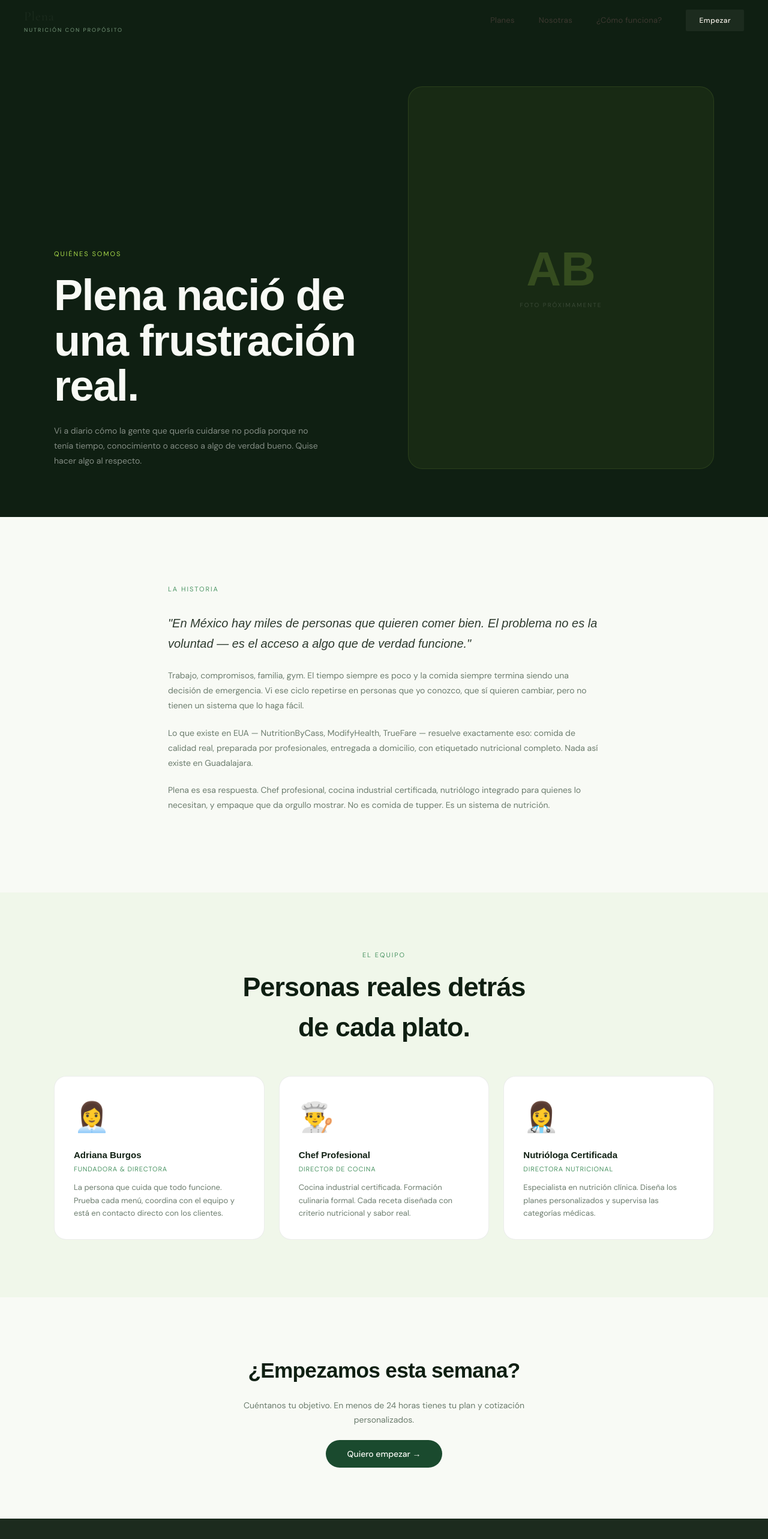
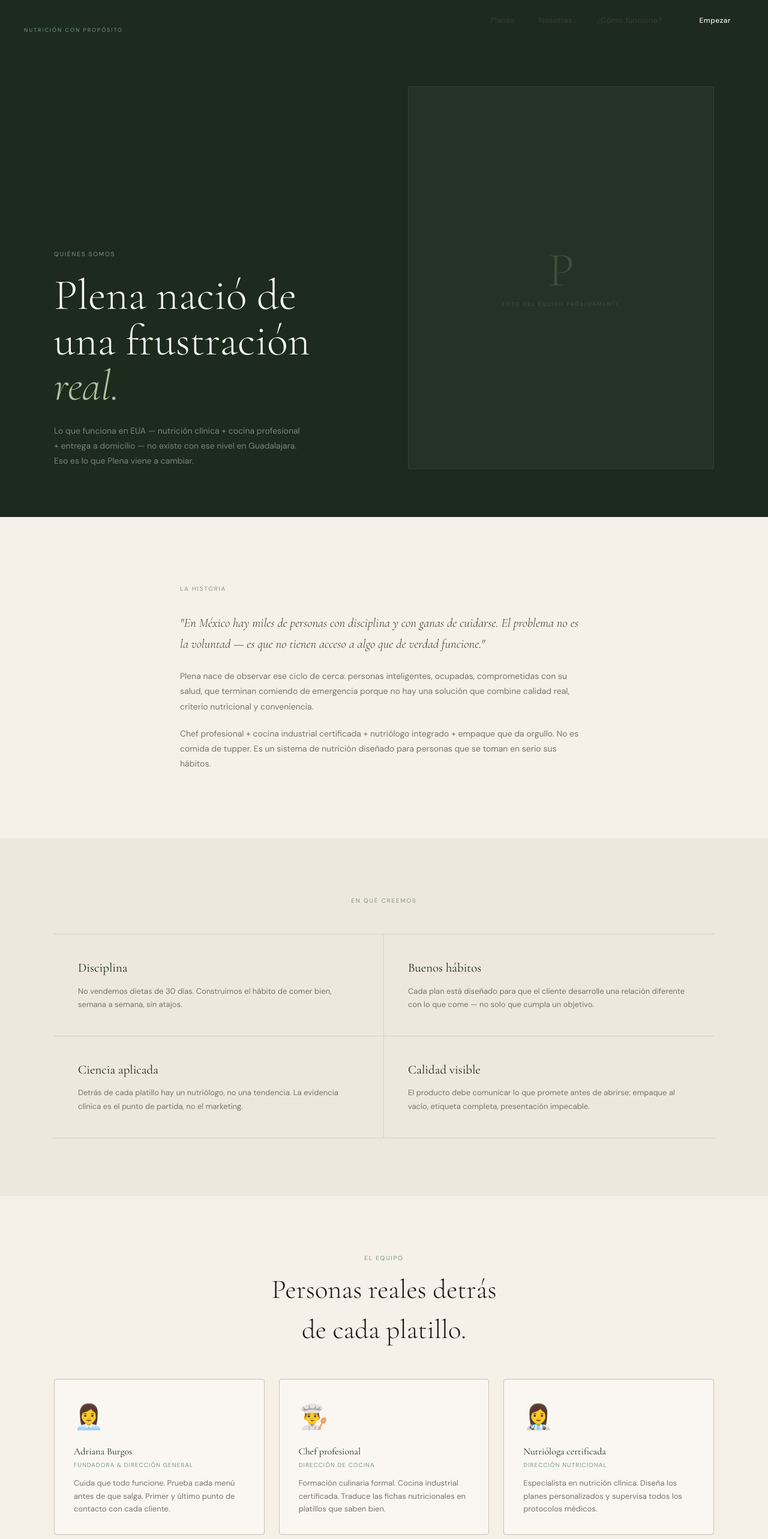
Before and after one commit to rahele95/plena, a Next.js app: page /sobre-nosotros in a window 1280 px wide. Shown: the top 2566 px of the page at 60% size. Built offline with nearby package versions, Linux system fonts and the light colour scheme.

Commit message:
redesign: permeate new palette across all pages (planes, sobre, contacto, metodologia)

```diff
--- a/app/sobre-nosotros/page.tsx
+++ b/app/sobre-nosotros/page.tsx
@@ -1,61 +1,109 @@
 "use client";
 import Link from "next/link";
+
+const C = {
+  linen:"#f5f0e8", ivory:"#faf7f2", stone:"#c8bfb0", stoneD:"#9e9385",
+  night:"#1c2b1e", nightM:"#2d4030", nightL:"#4a6350",
+  sage:"#7a9b7e", sageL:"#a8c4a0",
+  ink:"#1a1814", inkM:"#3d3830", inkS:"#7a736a",
+  rule:"rgba(26,24,20,0.1)",
+};
+const serif = "'Cormorant Garamond', Georgia, serif";
+const sans  = "'DM Sans', system-ui, sans-serif";
 
 export default function SobreNosotros() {
   return (
     <>
-      <section style={{ paddingTop:"9rem", paddingBottom:"5rem", paddingLeft:"2rem", paddingRight:"2rem", background:"#0f1f12" }}>
+      {/* Hero */}
+      <section style={{ paddingTop:"9rem", paddingBottom:"5rem", paddingLeft:"2.5rem", paddingRight:"2.5rem", background:C.night }}>
         <div style={{ maxWidth:"1100px", margin:"0 auto", display:"grid", gridTemplateColumns:"1fr 1fr", gap:"5rem", alignItems:"end" }}>
           <div>
-            <div style={{ fontFamily:"'DM Sans', sans-serif", fontSize:"11px", letterSpacing:"0.18em", textTransform:"uppercase", color:"#a8d94a", marginBottom:"1.5rem" }}>Quiénes somos</div>
-            <h1 style={{ fontFamily:"'Plus Jakarta Sans', sans-serif", fontSize:"clamp(2.8rem,6vw,4.5rem)", fontWeight:600, color:"#f8faf5", letterSpacing:"-0.02em", lineHeight:1.05, marginBottom:"1.5rem" }}>Plena nació de<br />una frustración real.</h1>
-            <p style={{ fontFamily:"'DM Sans', sans-serif", fontSize:"14px", lineHeight:1.8, color:"rgba(248,250,245,0.5)", maxWidth:"440px" }}>Vi a diario cómo la gente que quería cuidarse no podía porque no tenía tiempo, conocimiento o acceso a algo de verdad bueno. Quise hacer algo al respecto.</p>
+            <div style={{ fontFamily:sans, fontSize:"10px", letterSpacing:"0.18em", textTransform:"uppercase" as const, color:C.sage, marginBottom:"1.5rem" }}>Quiénes somos</div>
+            <h1 style={{ fontFamily:serif, fontSize:"clamp(2.8rem,6vw,4.5rem)", fontWeight:300, color:C.ivory, lineHeight:1.05, marginBottom:"1.5rem" }}>
+              Plena nació de<br />una frustración <em style={{ color:C.sageL, fontStyle:"italic" }}>real.</em>
+            </h1>
+            <p style={{ fontFamily:sans, fontSize:"14px", lineHeight:1.8, color:"rgba(245,240,232,0.45)", maxWidth:"420px" }}>
+              Lo que funciona en EUA — nutrición clínica + cocina profesional + entrega a domicilio — no existe con ese nivel en Guadalajara. Eso es lo que Plena viene a cambiar.
+            </p>
           </div>
-          <div style={{ aspectRatio:"4/5", background:"rgba(168,217,74,0.06)", border:"0.5px solid rgba(168,217,74,0.12)", borderRadius:"24px", display:"flex", alignItems:"center", justifyContent:"center" }}>
-            <div style={{ textAlign:"center" }}>
-              <div style={{ fontFamily:"'Plus Jakarta Sans', sans-serif", fontSize:"5rem", fontWeight:600, color:"rgba(168,217,74,0.2)", lineHeight:1 }}>AB</div>
-              <div style={{ fontFamily:"'DM Sans', sans-serif", fontSize:"10px", letterSpacing:"0.2em", textTransform:"uppercase", color:"rgba(248,250,245,0.15)", marginTop:"12px" }}>Foto próximamente</div>
+          <div style={{ aspectRatio:"4/5", background:"rgba(245,240,232,0.04)", border:"0.5px solid rgba(245,240,232,0.08)", borderRadius:"4px", display:"flex", alignItems:"center", justifyContent:"center" }}>
+            <div style={{ textAlign:"center" as const }}>
+              <div style={{ fontFamily:serif, fontSize:"5rem", fontWeight:300, color:"rgba(168,196,160,0.2)", lineHeight:1 }}>P</div>
+              <div style={{ fontFamily:sans, fontSize:"9px", letterSpacing:"0.2em", textTransform:"uppercase" as const, color:"rgba(245,240,232,0.15)", marginTop:"10px" }}>Foto del equipo próximamente</div>
             </div>
           </div>
         </div>
         <style>{`@media(max-width:768px){section:first-of-type>div{grid-template-columns:1fr!important}}`}</style>
       </section>
 
-      <section style={{ padding:"7rem 2rem", background:"#f8faf5" }}>
-        <div style={{ maxWidth:"720px", margin:"0 auto" }}>
-          <div style={{ fontFamily:"'DM Sans', sans-serif", fontSize:"11px", letterSpacing:"0.18em", textTransform:"uppercase", color:"#4a9463", marginBottom:"2rem" }}>La historia</div>
-          <p style={{ fontFamily:"'Plus Jakarta Sans', sans-serif", fontSize:"1.25rem", fontStyle:"italic", color:"#2d3a2e", lineHeight:1.7, marginBottom:"1.5rem" }}>"En México hay miles de personas que quieren comer bien. El problema no es la voluntad — es el acceso a algo que de verdad funcione."</p>
-          {["Trabajo, compromisos, familia, gym. El tiempo siempre es poco y la comida siempre termina siendo una decisión de emergencia. Vi ese ciclo repetirse en personas que yo conozco, que sí quieren cambiar, pero no tienen un sistema que lo haga fácil.", "Lo que existe en EUA — NutritionByCass, ModifyHealth, TrueFare — resuelve exactamente eso: comida de calidad real, preparada por profesionales, entregada a domicilio, con etiquetado nutricional completo. Nada así existe en Guadalajara.", "Plena es esa respuesta. Chef profesional, cocina industrial certificada, nutriólogo integrado para quienes lo necesitan, y empaque que da orgullo mostrar. No es comida de tupper. Es un sistema de nutrición."].map((p,i)=>(
-            <p key={i} style={{ fontFamily:"'DM Sans', sans-serif", fontSize:"14px", lineHeight:1.8, color:"#6b7c6d", marginBottom:"1.25rem" }}>{p}</p>
-          ))}
+      {/* Historia */}
+      <section style={{ padding:"7rem 2.5rem", background:C.linen }}>
+        <div style={{ maxWidth:"680px", margin:"0 auto" }}>
+          <div style={{ fontFamily:sans, fontSize:"10px", letterSpacing:"0.18em", textTransform:"uppercase" as const, color:C.sage, marginBottom:"2rem" }}>La historia</div>
+          <p style={{ fontFamily:serif, fontSize:"1.3rem", fontWeight:300, fontStyle:"italic", color:C.inkM, lineHeight:1.7, marginBottom:"1.5rem" }}>
+            "En México hay miles de personas con disciplina y con ganas de cuidarse. El problema no es la voluntad — es que no tienen acceso a algo que de verdad funcione."
+          </p>
+          <p style={{ fontFamily:sans, fontSize:"14px", lineHeight:1.8, color:C.inkS, marginBottom:"1.25rem" }}>
+            Plena nace de observar ese ciclo de cerca: personas inteligentes, ocupadas, comprometidas con su salud, que terminan comiendo de emergencia porque no hay una solución que combine calidad real, criterio nutricional y conveniencia.
+          </p>
+          <p style={{ fontFamily:sans, fontSize:"14px", lineHeight:1.8, color:C.inkS }}>
+            Chef profesional + cocina industrial certificada + nutriólogo integrado + empaque que da orgullo. No es comida de tupper. Es un sistema de nutrición diseñado para personas que se toman en serio sus hábitos.
+          </p>
         </div>
       </section>
 
-      <section style={{ padding:"6rem 2rem", background:"#f0f7ea" }}>
+      {/* Valores */}
+      <section style={{ padding:"6rem 2.5rem", background:"#ede8dc" }}>
         <div style={{ maxWidth:"1100px", margin:"0 auto" }}>
-          <div style={{ textAlign:"center", marginBottom:"3rem" }}>
-            <div style={{ fontFamily:"'DM Sans', sans-serif", fontSize:"11px", letterSpacing:"0.18em", textTransform:"uppercase", color:"#4a9463", marginBottom:"0.75rem" }}>El equipo</div>
-            <h2 style={{ fontFamily:"'Plus Jakarta Sans', sans-serif", fontSize:"clamp(1.8rem,4vw,2.8rem)", fontWeight:600, color:"#0f1f12", letterSpacing:"-0.02em" }}>Personas reales detrás<br />de cada plato.</h2>
-          </div>
-          <div style={{ display:"grid", gridTemplateColumns:"repeat(3,1fr)", gap:"1.5rem" }}>
-            {[{emoji:"👩‍💼",name:"Adriana Burgos",role:"Fundadora & Directora",desc:"La persona que cuida que todo funcione. Prueba cada menú, coordina con el equipo y está en contacto directo con los clientes."},{emoji:"👨‍🍳",name:"Chef Profesional",role:"Director de cocina",desc:"Cocina industrial certificada. Formación culinaria formal. Cada receta diseñada con criterio nutricional y sabor real."},{emoji:"👩‍⚕️",name:"Nutrióloga Certificada",role:"Directora nutricional",desc:"Especialista en nutrición clínica. Diseña los planes personalizados y supervisa las categorías médicas."}].map(p=>(
-              <div key={p.name} style={{ background:"white", borderRadius:"20px", padding:"2rem", border:"0.5px solid rgba(15,31,18,0.08)" }}>
-                <div style={{ fontSize:"3rem", marginBottom:"1rem" }}>{p.emoji}</div>
-                <div style={{ fontFamily:"'Plus Jakarta Sans', sans-serif", fontSize:"15px", fontWeight:600, color:"#0f1f12", marginBottom:"3px" }}>{p.name}</div>
-                <div style={{ fontFamily:"'DM Sans', sans-serif", fontSize:"11px", letterSpacing:"0.08em", textTransform:"uppercase", color:"#4a9463", marginBottom:"0.75rem" }}>{p.role}</div>
-                <p style={{ fontFamily:"'DM Sans', sans-serif", fontSize:"13px", lineHeight:1.65, color:"#6b7c6d" }}>{p.desc}</p>
+          <div style={{ fontFamily:sans, fontSize:"10px", letterSpacing:"0.18em", textTransform:"uppercase" as const, color:C.sage, marginBottom:"3rem", textAlign:"center" as const }}>En qué creemos</div>
+          <div style={{ display:"grid", gridTemplateColumns:"1fr 1fr", gap:"0", borderTop:`0.5px solid ${C.rule}` }}>
+            {[
+              ["Disciplina","No vendemos dietas de 30 días. Construimos el hábito de comer bien, semana a semana, sin atajos."],
+              ["Buenos hábitos","Cada plan está diseñado para que el cliente desarrolle una relación diferente con lo que come — no solo que cumpla un objetivo."],
+              ["Ciencia aplicada","Detrás de cada platillo hay un nutriólogo, no una tendencia. La evidencia clínica es el punto de partida, no el marketing."],
+              ["Calidad visible","El producto debe comunicar lo que promete antes de abrirse: empaque al vacío, etiqueta completa, presentación impecable."],
+            ].map(([t, b], i) => (
+              <div key={t} style={{ padding:"2.5rem", borderBottom:`0.5px solid ${C.rule}`, borderRight:i%2===0?`0.5px solid ${C.rule}`:"none" }}>
+                <div style={{ fontFamily:serif, fontSize:"1.3rem", fontWeight:400, color:C.night, marginBottom:"0.75rem" }}>{t}</div>
+                <p style={{ fontFamily:sans, fontSize:"13px", lineHeight:1.75, color:C.inkS }}>{b}</p>
               </div>
             ))}
           </div>
-          <style>{`@media(max-width:768px){section:nth-of-type(3)>div>div:nth-of-type(2){grid-template-columns:1fr!important}}`}</style>
         </div>
+        <style>{`@media(max-width:768px){section:nth-of-type(3)>div>div:nth-of-type(2){grid-template-columns:1fr!important}}`}</style>
       </section>
 
-      <section style={{ padding:"6rem 2rem", background:"#f8faf5", textAlign:"center" }}>
-        <div style={{ maxWidth:"540px", margin:"0 auto" }}>
-          <h2 style={{ fontFamily:"'Plus Jakarta Sans', sans-serif", fontSize:"2.2rem", fontWeight:600, color:"#0f1f12", letterSpacing:"-0.02em", marginBottom:"1.2rem" }}>¿Empezamos esta semana?</h2>
-          <p style={{ fontFamily:"'DM Sans', sans-serif", fontSize:"14px", lineHeight:1.75, color:"#6b7c6d", marginBottom:"2rem" }}>Cuéntanos tu objetivo. En menos de 24 horas tienes tu plan y cotización personalizados.</p>
-          <Link href="/contacto" style={{ fontFamily:"'DM Sans', sans-serif", fontSize:"14px", fontWeight:500, padding:"14px 36px", background:"#1a4a2e", color:"#f8faf5", borderRadius:"100px", textDecoration:"none" }}>Quiero empezar →</Link>
+      {/* Equipo */}
+      <section style={{ padding:"6rem 2.5rem", background:C.linen }}>
+        <div style={{ maxWidth:"1100px", margin:"0 auto" }}>
+          <div style={{ textAlign:"center" as const, marginBottom:"3rem" }}>
+            <div style={{ fontFamily:sans, fontSize:"10px", letterSpacing:"0.18em", textTransform:"uppercase" as const, color:C.sage, marginBottom:"0.75rem" }}>El equipo</div>
+            <h2 style={{ fontFamily:serif, fontSize:"clamp(1.8rem,4vw,2.8rem)", fontWeight:300, color:C.ink }}>Personas reales detrás<br />de cada platillo.</h2>
+          </div>
+          <div style={{ display:"grid", gridTemplateColumns:"repeat(3,1fr)", gap:"1.5rem" }}>
+            {[
+              { emoji:"👩‍💼", name:"Adriana Burgos", role:"Fundadora & Dirección general", desc:"Cuida que todo funcione. Prueba cada menú antes de que salga. Primer y último punto de contacto con cada cliente." },
+              { emoji:"👨‍🍳", name:"Chef profesional", role:"Dirección de cocina", desc:"Formación culinaria formal. Cocina industrial certificada. Traduce las fichas nutricionales en platillos que saben bien." },
+              { emoji:"👩‍⚕️", name:"Nutrióloga certificada", role:"Dirección nutricional", desc:"Especialista en nutrición clínica. Diseña los planes personalizados y supervisa todos los protocolos médicos." },
+            ].map(p => (
+              <div key={p.name} style={{ background:C.ivory, borderRadius:"4px", padding:"2rem", border:`0.5px solid ${C.stone}` }}>
+                <div style={{ fontSize:"2.5rem", marginBottom:"1rem" }}>{p.emoji}</div>
+                <div style={{ fontFamily:serif, fontSize:"1rem", fontWeight:400, color:C.night, marginBottom:"3px" }}>{p.name}</div>
+                <div style={{ fontFamily:sans, fontSize:"10px", letterSpacing:"0.1em", textTransform:"uppercase" as const, color:C.sage, marginBottom:"0.75rem" }}>{p.role}</div>
+                <p style={{ fontFamily:sans, fontSize:"13px", lineHeight:1.65, color:C.inkS }}>{p.desc}</p>
+              </div>
+            ))}
+          </div>
+        </div>
+        <style>{`@media(max-width:768px){section:nth-of-type(4)>div>div:nth-of-type(2){grid-template-columns:1fr!important}}`}</style>
+      </section>
+
+      {/* CTA */}
+      <section style={{ padding:"6rem 2.5rem", background:"#ede8dc", textAlign:"center" as const }}>
+        <div style={{ maxWidth:"480px", margin:"0 auto" }}>
+          <h2 style={{ fontFamily:serif, fontSize:"2.5rem", fontWeight:300, color:C.ink, marginBottom:"1.25rem" }}>¿Empezamos?</h2>
+          <p style={{ fontFamily:sans, fontSize:"14px", lineHeight:1.75, color:C.inkS, marginBottom:"2rem" }}>Cuéntanos tu objetivo. En menos de 24 horas tienes tu plan y cotización personalizados.</p>
+          <Link href="/contacto" style={{ fontFamily:sans, fontSize:"12px", fontWeight:500, padding:"13px 36px", background:C.night, color:C.linen, borderRadius:"2px", textDecoration:"none", letterSpacing:"0.04em" }}>Quiero empezar</Link>
         </div>
       </section>
     </>
```
